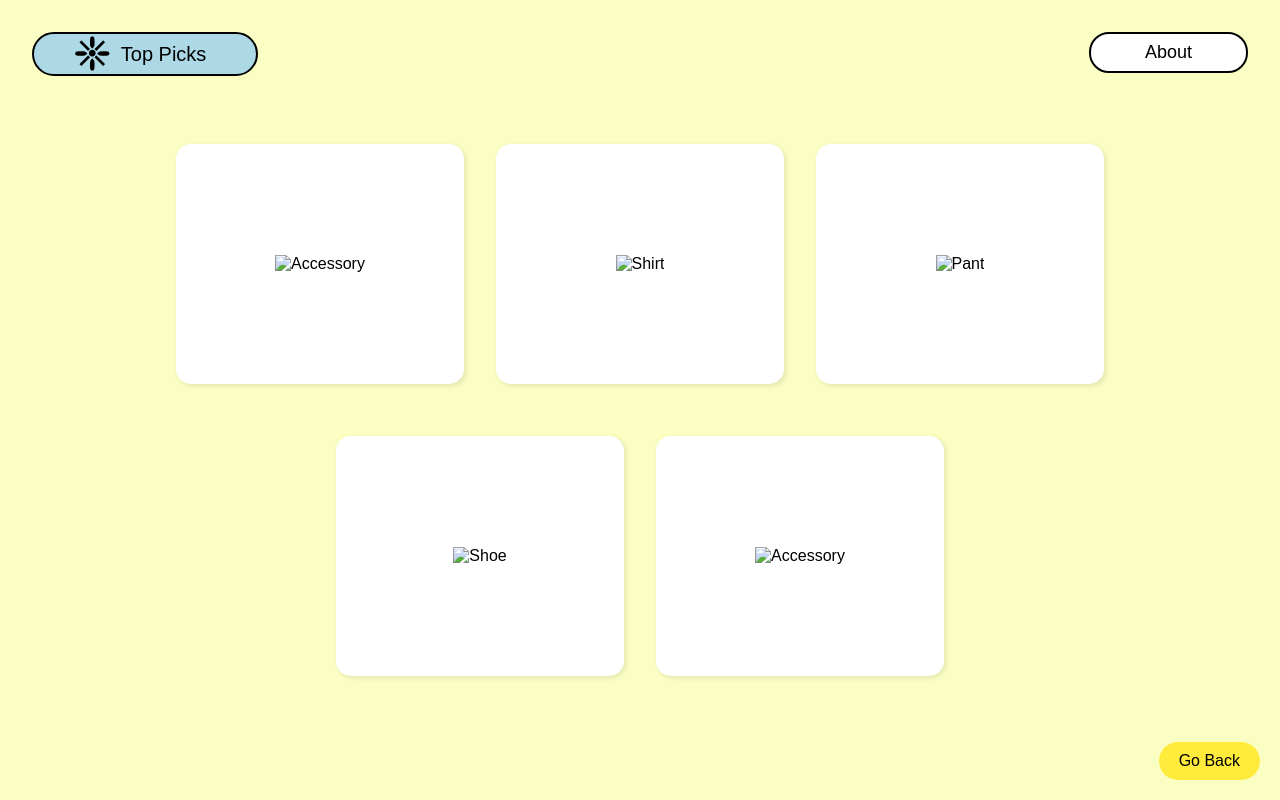
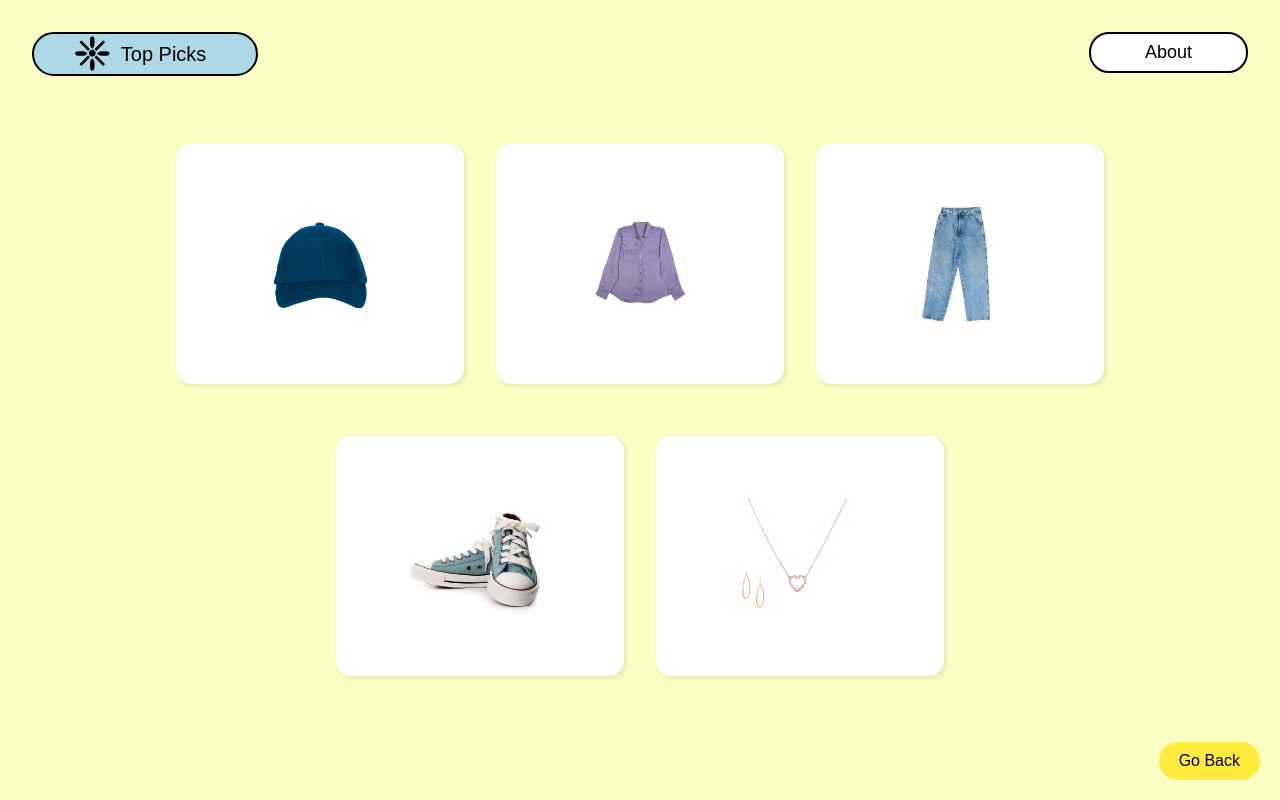
Before and after one commit to moimoi18/OutfitFinder, a website: page toppicks.html in a window 1280 px wide. Drawn offline with Linux system fonts and the light colour scheme.

Commit message:
Image changes

```diff
--- a/toppicks.html
+++ b/toppicks.html
@@ -21,22 +21,22 @@
     <!-- Main Content -->
     <div class="container1">
         <div class="box">
-            <img src="images/accessories/22.png" alt="Accessory">
+            <img src="images/accessories/22.JPG" alt="Accessory">
         </div>
         <div class="box">
-            <img src="images/shirts/1.png" alt="Shirt">
+            <img src="images/shirts/1.JPG" alt="Shirt">
         </div>
         <div class="box">
-            <img src="images/pants/14.png" alt="Pant">
+            <img src="images/pants/14.JPG" alt="Pant">
         </div>
     </div>
 
     <div class="container2">
         <div class="box">
-            <img src="images/shoes/15.png" alt="Shoe">
+            <img src="images/shoes/15.JPG" alt="Shoe">
         </div>
         <div class="box">
-            <img src="images/accessories/25.png" alt="Accessory">
+            <img src="images/accessories/25.JPG" alt="Accessory">
         </div>
     </div>
 
```
Also changed, not shown: 1 other file.
